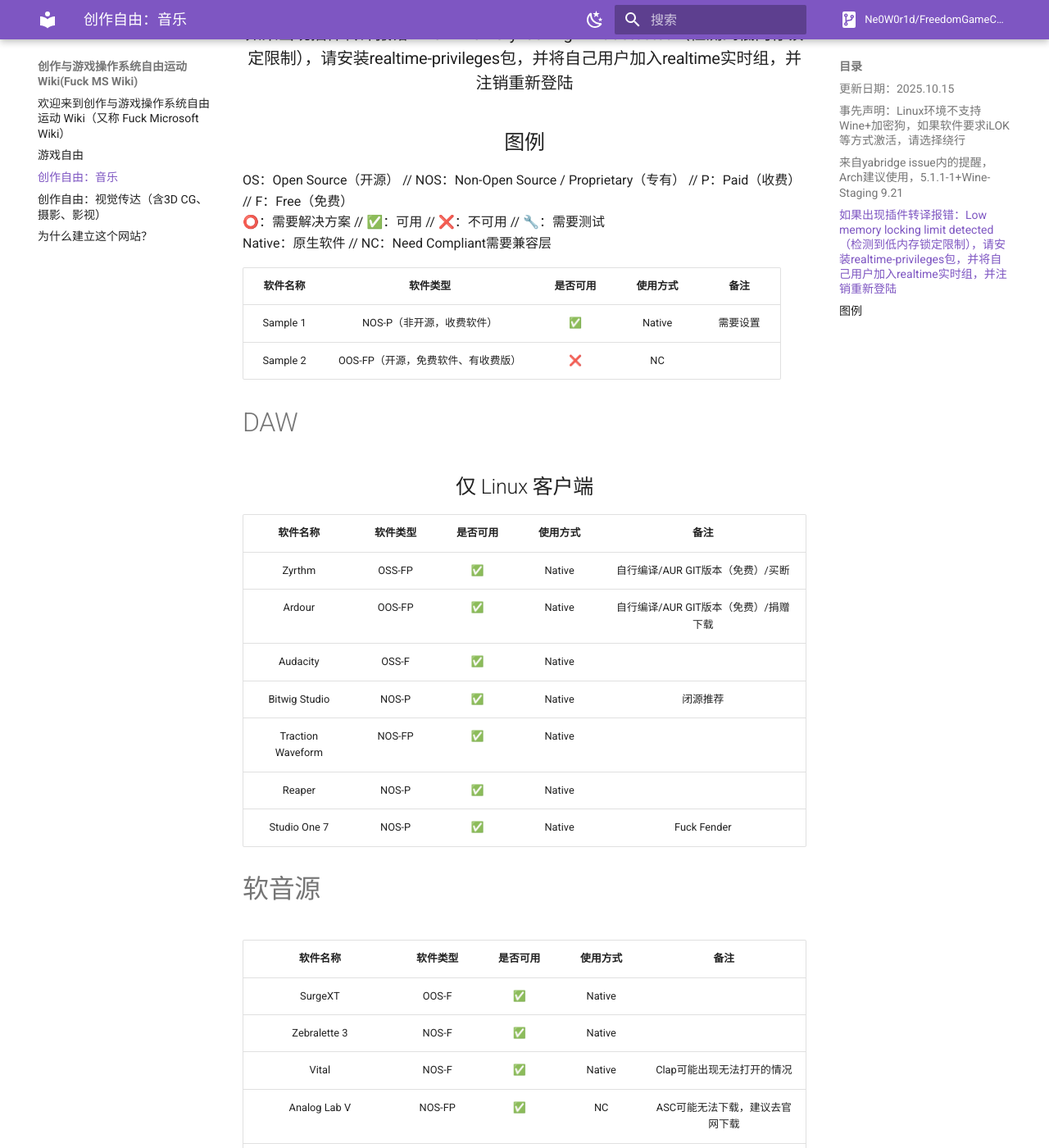
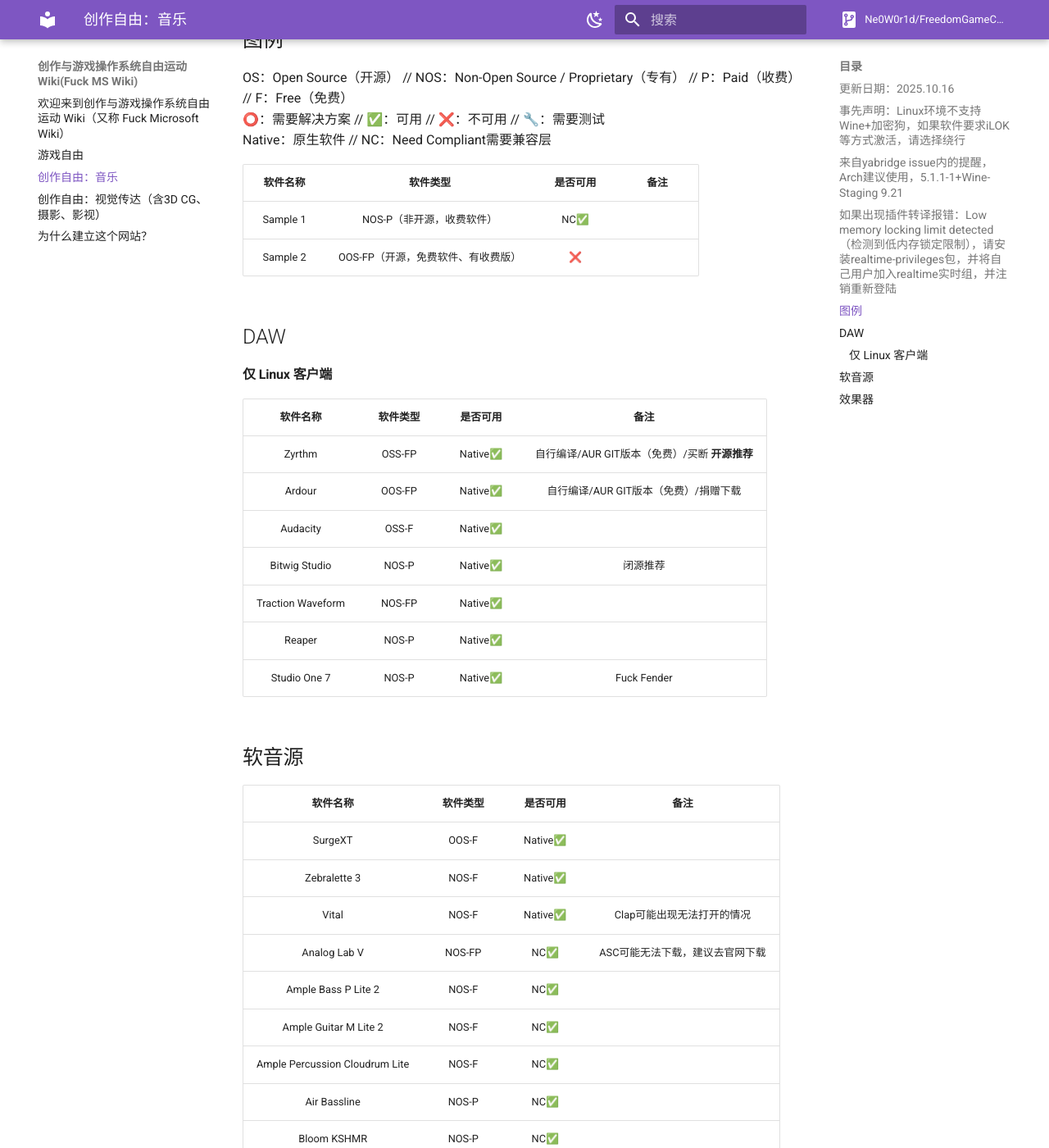
Before and after one commit to Ne0W0r1d/FreedomGameCreatorWiki, an MkDocs documentation site: the page built from docs/musicfreedom.md, in a window 1280 px wide and 1400 px high, scrolled down 365 px. Shown: the whole window at 82% size. Built offline with MkDocs 1.6.1 and Material for MkDocs 9.7.7, drawn with Linux system fonts in a browser that asks for light colours; comment, search, counter and statistics services are not loaded; some of the changed text lies outside the part shown.

Commit message:
1016 排版微调，修改图例和排版以统一化

```diff
--- a/docs/musicfreedom.md
+++ b/docs/musicfreedom.md
@@ -1,56 +1,58 @@
 # 创作自由：音乐
-#### 更新日期：2025.10.15
-### <center>事先声明：Linux环境不支持Wine+加密狗，如果软件要求iLOK等方式激活，请选择绕行</center>
-### <center>来自yabridge issue内的提醒，Arch建议使用，5.1.1-1+Wine-Staging 9.21</center>
-### <center>如果出现插件转译报错：Low memory locking limit detected（检测到低内存锁定限制），请安装realtime-privileges包，并将自己用户加入realtime实时组，并注销重新登陆</center>
+#### 更新日期：2025.10.16
+#### <center>事先声明：Linux环境不支持Wine+加密狗，如果软件要求iLOK等方式激活，请选择绕行</center>
+#### <center>来自yabridge issue内的提醒，Arch建议使用，5.1.1-1+Wine-Staging 9.21</center>
+#### <center>如果出现插件转译报错：Low memory locking limit detected（检测到低内存锁定限制），请安装realtime-privileges包，并将自己用户加入realtime实时组，并注销重新登陆</center>
 
-## <center>图例</center>
+## 图例
 
 OS：Open Source（开源） // NOS：Non-Open Source / Proprietary（专有） // P：Paid（收费） // F：Free（免费）<br>
 ⭕：需要解决方案 // ✅：可用 // ❌：不可用 // 🔧：需要测试<br>
 Native：原生软件 // NC：Need Compliant需要兼容层<br>
 
-| 软件名称 | 软件类型 | 是否可用 | 使用方式 | 备注 |
-| :-----: | :-----: | :-----: | :-----: | :-----: |
-| Sample 1 | NOS-P（非开源，收费软件） | ✅ | Native | 需要设置 |
-| Sample 2 | OOS-FP（开源，免费软件、有收费版） | ❌ | NC |  |
+| 软件名称 | 软件类型 | 是否可用 | 备注 |
+| :-----: | :-----: | :-----: | :-----: |
+| Sample 1 | NOS-P（非开源，收费软件） | NC✅ |  |
+| Sample 2 | OOS-FP（开源，免费软件、有收费版） | ❌ | |
 
-# DAW
-## <center>仅 Linux 客户端</center>
+## DAW
 
-| 软件名称 | 软件类型 | 是否可用 | 使用方式 | 备注 |
-| :-----: | :-----: | :-----: | :-----: | :-----: |
-| Zyrthm | OSS-FP | ✅ | Native | 自行编译/AUR GIT版本（免费）/买断 | 开源推荐 |
-| Ardour | OOS-FP | ✅ | Native | 自行编译/AUR GIT版本（免费）/捐赠下载 |
-| Audacity | OSS-F | ✅ | Native |  |
-| Bitwig Studio | NOS-P | ✅ | Native | 闭源推荐 |
-| Traction Waveform | NOS-FP | ✅ | Native |  |
-| Reaper | NOS-P | ✅ | Native |  |
-| Studio One 7 | NOS-P | ✅ | Native | Fuck Fender |
+#### 仅 Linux 客户端
 
-# 软音源
+| 软件名称 | 软件类型 | 是否可用 | 备注 |
+| :-----: | :-----: | :-----: | :-----: |
+| Zyrthm | OSS-FP | Native✅ | 自行编译/AUR GIT版本（免费）/买断 **开源推荐** |
+| Ardour | OOS-FP | Native✅ | 自行编译/AUR GIT版本（免费）/捐赠下载 |
+| Audacity | OSS-F | Native✅ |  |
+| Bitwig Studio | NOS-P | Native✅ | 闭源推荐 |
+| Traction Waveform | NOS-FP | Native✅ |  |
+| Reaper | NOS-P | Native✅ |  |
+| Studio One 7 | NOS-P | Native✅ | Fuck Fender |
 
-| 软件名称 | 软件类型 | 是否可用 | 使用方式 | 备注 |
-| :-----: | :-----: | :-----: | :-----: | :-----: |
-| SurgeXT | OOS-F | ✅ | Native | |
-| Zebralette 3 | NOS-F | ✅ | Native | |
-| Vital | NOS-F | ✅ | Native | Clap可能出现无法打开的情况 |
-| Analog Lab V | NOS-FP | ✅ | NC | ASC可能无法下载，建议去官网下载 |
-| Ample Bass P Lite 2 | NOS-F | ✅ | NC |  |
-| Ample Guitar M Lite 2 | NOS-F | ✅ | NC |  |
-| Ample Percussion Cloudrum Lite | NOS-F | ✅ | NC |  |
-| Air Bassline | NOS-P | ✅ | NC | |
-| Bloom KSHMR | NOS-P | ✅ | NC | |
-| Spirtfire BBCSO 探索版 | NOS-F | ❌ | NC | UI无法正常加载，会让宿主挂起 |
-| Spirtfie Labs | NOS-F | ❌ | NC | UI无法正常加载，会让宿主挂起 |
-| Pneuma | NOS-F | ❌ | NC | 会让整个系统挂起 |
-| BFD Drum Player | NOS-F | ❌ | NC | 无法正常安装 |
+## 软音源
 
-# 效果器
-| 软件名称 | 软件类型 | 是否可用 | 使用方式 | 备注 |
-| :-----: | :-----: | :-----: | :-----: | :-----: |
-| Efx REFRACT | NOS-P | ✅ | NC | |
-| Analog Obsession Bundle | NOS-F | ✅ | NC | |
-| Fresh Air | NOS-F | ❌ | NC | 使用iLOK |
-| Heatware | NOS-F | ❌ | NC | 使用iLOK |
-| Softube Saturation Knob | NOS-F | ❌ | NC | 使用iLOK |
+| 软件名称 | 软件类型 | 是否可用 | 备注 |
+| :-----: | :-----: | :-----: | :-----: |
+| SurgeXT | OOS-F | Native✅ |  |
+| Zebralette 3 | NOS-F | Native✅ |  |
+| Vital | NOS-F | Native✅ | Clap可能出现无法打开的情况 |
+| Analog Lab V | NOS-FP | NC✅ | ASC可能无法下载，建议去官网下载 |
+| Ample Bass P Lite 2 | NOS-F | NC✅ |  |
+| Ample Guitar M Lite 2 | NOS-F | NC✅ |  |
+| Ample Percussion Cloudrum Lite | NOS-F | NC✅ |  |
+| Air Bassline | NOS-P | NC✅ |  |
+| Bloom KSHMR | NOS-P | NC✅ |  |
+| Spirtfire BBCSO 探索版 | NOS-F | ❌ | UI无法正常加载，会让宿主挂起 |
+| Spirtfie Labs | NOS-F | ❌ | UI无法正常加载，会让宿主挂起 |
+| Pneuma | NOS-F | ❌ | 会让整个系统挂起 |
+| BFD Drum Player | NOS-F | ❌ | 无法正常安装 |
+
+## 效果器
+
+| 软件名称 | 软件类型 | 是否可用 | 备注 |
+| :-----: | :-----: | :-----: | :-----: |
+| Efx REFRACT | NOS-P | NC✅ |  |
+| Analog Obsession Bundle | NOS-F | NC✅ |  |
+| Fresh Air | NOS-F | ❌ | 使用iLOK |
+| Heatware | NOS-F | ❌ | 使用iLOK |
+| Softube Saturation Knob | NOS-F | ❌ | 使用iLOK |
```
Also changed, not shown: docs/gamesfreedom.md (+7 -5 lines), docs/index.md (+1 -1 lines), docs/visualfreedom.md (+42 -42 lines).
